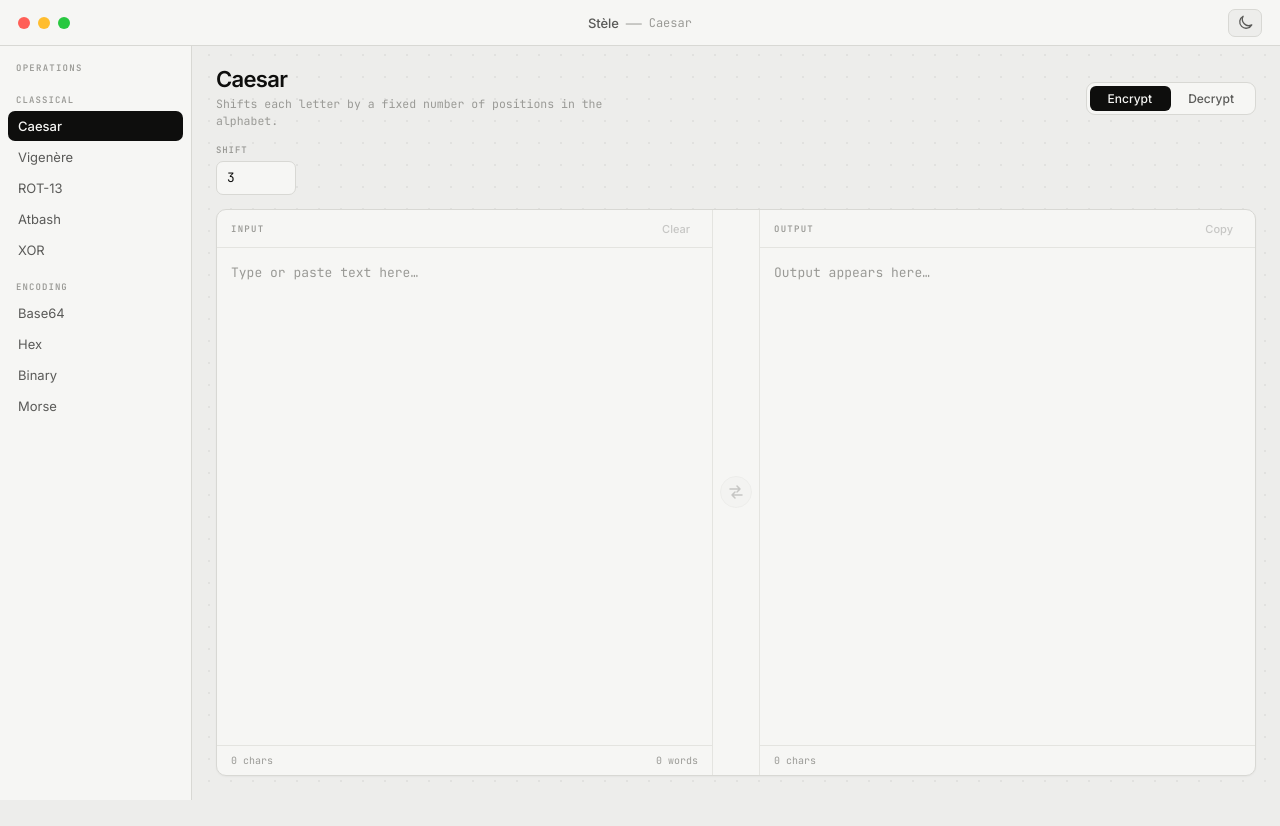
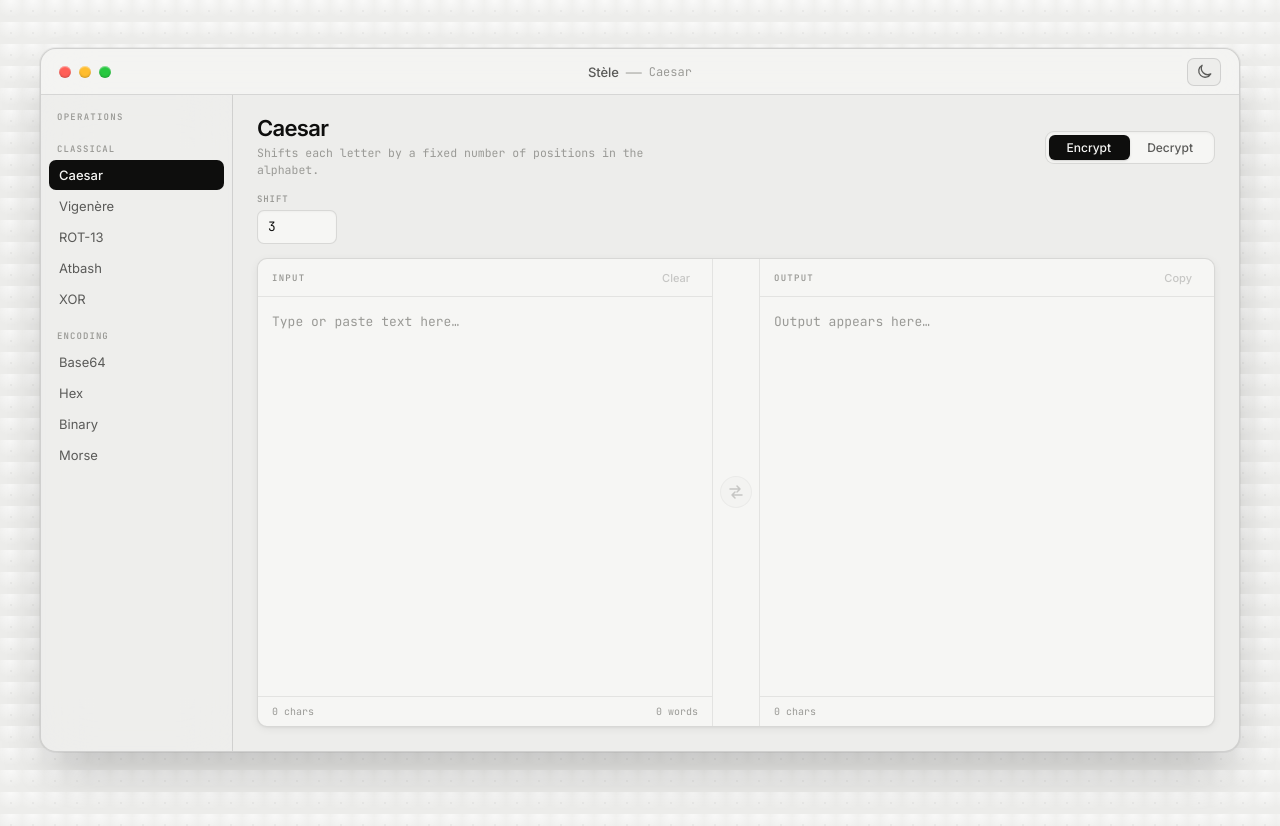
Before and after one commit to kevinpradith/stele, a Next.js app: page / in a window 1280 px wide. Shown: the top 826 px of the page. Before the commit the page ends 800 px from the top, so only its background shows below. Built offline with nearby package versions, Linux system fonts and the light colour scheme.

Commit message:
feat: add global CSS styles for the application

```diff
--- a/src/app/globals.css
+++ b/src/app/globals.css
@@ -32,8 +32,10 @@ textarea {
   --bg:        #EDEDEB;
   --surface:   #F6F6F4;
   --surface-2: #EFEFED;
-  --border:    #D8D8D4;
-  --border-2:  #E4E4E0;
+  --glass-surface: rgba(246, 246, 244, 0.75);
+  --glass-sidebar: rgba(239, 239, 237, 0.65);
+  --border:    rgba(0, 0, 0, 0.12);
+  --border-2:  rgba(0, 0, 0, 0.08);
   --dot:       rgba(0, 0, 0, 0.05);
 
   --text-1: #0E0E0D;
@@ -76,8 +78,10 @@ textarea {
   --bg:        #1C1C1E;
   --surface:   #2C2C2E;
   --surface-2: #3A3A3C;
-  --border:    #48484A;
-  --border-2:  #3A3A3C;
+  --glass-surface: rgba(44, 44, 46, 0.75);
+  --glass-sidebar: rgba(30, 30, 30, 0.65);
+  --border:    rgba(255, 255, 255, 0.12);
+  --border-2:  rgba(255, 255, 255, 0.08);
   --dot:       rgba(255, 255, 255, 0.045);
 
   --text-1: #F2F2F7;
@@ -151,11 +155,38 @@ body {
 .app {
   display: flex;
   flex-direction: column;
-  /* Use svh (small viewport height) with vh fallback */
   height: 100svh;
   height: 100vh;
   overflow: hidden;
+  background-color: var(--bg);
+  transition: background-color 400ms var(--ease-out), box-shadow 400ms var(--ease-out), border-color 400ms var(--ease-out);
 }
+
+@media (min-width: 800px) {
+  html[data-theme='light'] body,
+  html:not([data-theme]) body {
+    background-image:
+      radial-gradient(circle at 50% 0%, rgba(255,255,255,0.7) 0%, transparent 70%),
+      radial-gradient(circle, var(--dot) 1px, transparent 1px);
+  }
+  html[data-theme='dark'] body {
+    background-image:
+      radial-gradient(circle at 50% 0%, rgba(255,255,255,0.03) 0%, transparent 70%),
+      radial-gradient(circle, var(--dot) 1px, transparent 1px);
+  }
+  .app {
+    max-width: 1200px;
+    height: 88vh;
+    margin: 6vh auto;
+    border-radius: 16px;
+    border: 1px solid var(--border);
+    box-shadow: 0 0 0 1px rgba(0,0,0,0.05), 0 25px 50px -12px rgba(0,0,0,0.25);
+  }
+  [data-theme='dark'] .app {
+    box-shadow: 0 0 0 1px rgba(255,255,255,0.05), 0 25px 50px -12px rgba(0,0,0,0.6);
+  }
+}
+
 
 .layout {
   display: flex;
@@ -170,7 +201,9 @@ body {
 .titlebar {
   height: 46px;
   flex-shrink: 0;
-  background: var(--surface);
+  background: var(--glass-surface);
+  backdrop-filter: blur(24px) saturate(150%);
+  -webkit-backdrop-filter: blur(24px) saturate(150%);
   border-bottom: 1px solid var(--border);
   display: flex;
   align-items: center;
@@ -200,9 +233,9 @@ body {
   flex-shrink: 0;
 }
 
-.dot-red    { background: var(--red); }
-.dot-yellow { background: var(--yellow); }
-.dot-green  { background: var(--green); }
+.dot-red    { background: var(--red); box-shadow: inset 0 1px 1px rgba(255,255,255,0.5), inset 0 -1px 2px rgba(0,0,0,0.2); }
+.dot-yellow { background: var(--yellow); box-shadow: inset 0 1px 1px rgba(255,255,255,0.5), inset 0 -1px 2px rgba(0,0,0,0.2); }
+.dot-green  { background: var(--green); box-shadow: inset 0 1px 1px rgba(255,255,255,0.5), inset 0 -1px 2px rgba(0,0,0,0.2); }
 
 /* Centered name + cipher */
 .titlebar-center {
@@ -338,7 +371,9 @@ html[data-theme='dark'] .theme-toggle-sun {
 .sidebar {
   width: 192px;
   flex-shrink: 0;
-  background: var(--surface);
+  background: var(--glass-sidebar);
+  backdrop-filter: blur(24px) saturate(150%);
+  -webkit-backdrop-filter: blur(24px) saturate(150%);
   border-right: 1px solid var(--border);
   overflow-y: auto;
   padding: 12px 8px 20px;
@@ -460,6 +495,7 @@ html[data-theme='dark'] .theme-toggle-sun {
   border-radius: 9px;
   padding: 3px;
   flex-shrink: 0;
+  box-shadow: inset 0 1px 3px rgba(0,0,0,0.04);
 }
 
 /* The sliding dark indicator */
@@ -471,6 +507,8 @@ html[data-theme='dark'] .theme-toggle-sun {
   width: calc(50% - 3px);
   background: var(--active-bg);
   border-radius: 6px;
+  box-shadow: 0 1px 3px rgba(0,0,0,0.1), 0 1px 1px rgba(0,0,0,0.06);
+  border: 1px solid var(--border-2);
   transition: transform 400ms var(--ease-spring);
   pointer-events: none;
 }
@@ -530,10 +568,11 @@ html[data-theme='dark'] .theme-toggle-sun {
   background: var(--surface);
   border: 1px solid var(--border);
   border-radius: var(--r-sm);
+  box-shadow: inset 0 1px 2px rgba(0,0,0,0.03);
   color: var(--text-1);
   outline: none;
   width: 80px;
-  transition: border-color 400ms;
+  transition: border-color 400ms, box-shadow 400ms;
 }
 
 .param-input-wide {
@@ -567,7 +606,7 @@ html[data-theme='dark'] .theme-toggle-sun {
   border: 1px solid var(--border);
   border-radius: var(--r);
   min-height: 0;
-  box-shadow: var(--shadow-xs);
+  box-shadow: var(--shadow-sm);
   transition:
     background-color 400ms var(--ease-out),
     border-color 400ms var(--ease-out),
```
